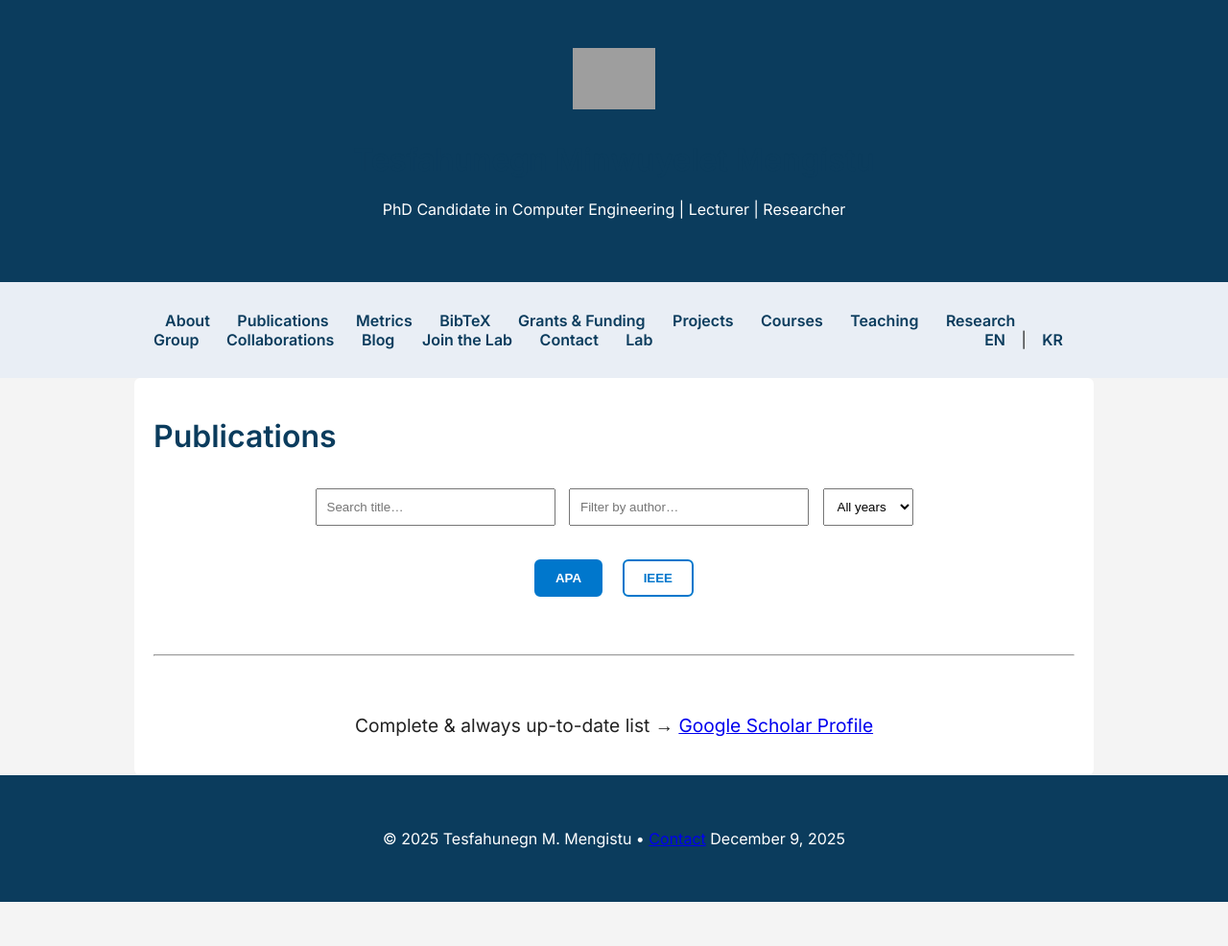
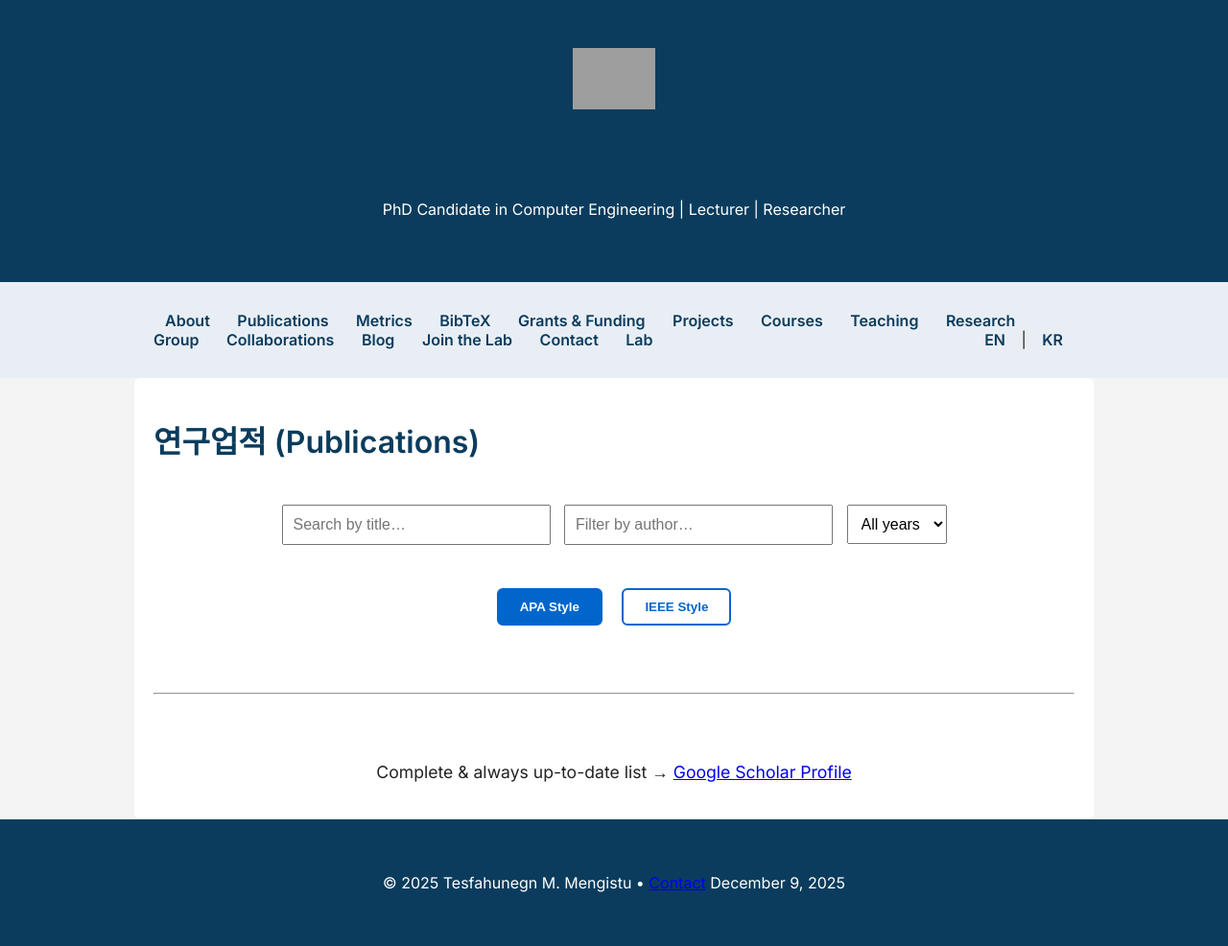
Before and after one commit to Tesfahunegn369/tesfahunegn369.github.io, a Jekyll site: the page built from publications.md, in a window 1280 px wide. Shown: the whole page at 96% size. Built offline with Jekyll 4.4.1, drawn with Linux system fonts in a browser that asks for light colours; before the commit the page ends 940 px from its top, so only the background shows below that; grey boxes are pictures that could not be loaded.

Commit message:
Update publication

```diff
--- a/publications.md
+++ b/publications.md
@@ -3,41 +3,39 @@
 title: Publications
 ---
 
-# Publications
+# 연구업적 (Publications)
 
-<div style="margin:30px 0; text-align:center;">
-  <input type="text" id="search" placeholder="Search title…" style="padding:10px; width:250px; margin:5px;">
-  <input type="text" id="author" placeholder="Filter by author…" style="padding:10px; width:250px; margin:5px;">
-  <select id="year" style="padding:10px; margin:5px;">
+<div style="margin:40px 0; text-align:center;">
+  <input type="text" id="search" placeholder="Search by title…" style="padding:10px; width:280px; margin:5px; font-size:1em;">
+  <input type="text" id="author" placeholder="Filter by author…" style="padding:10px; width:280px; margin:5px; font-size:1em;">
+  <select id="year" style="padding:10px; margin:5px; font-size:1em;">
     <option value="">All years</option>
   </select>
 </div>
 
 <div style="text-align:center; margin-bottom:40px;">
-  <button onclick="setStyle('apa')" id="btn-apa" class="style-btn active">APA</button>
-  <button onclick="setStyle('ieee')" id="btn-ieee" class="style-btn">IEEE</button>
+  <button onclick="setStyle('apa')"   id="btn-apa"   class="style-btn active">APA Style</button>
+  <button onclick="setStyle('ieee')"  id="btn-ieee"  class="style-btn">IEEE Style</button>
 </div>
 
 {% assign pubs_data = site.data.publications %}
-
 {% if pubs_data == empty %}
-  <p>No publications found in <code>_data/publications.yml</code></p>
+  <p>No publications found. Make sure <code>_data/publications.yml</code> exists.</p>
 {% else %}
 
+  {% comment %} Collect all publications with year {% endcomment %}
   {% assign all_pubs = '' | split: '' %}
-
   {% for year_entry in pubs_data %}
     {% assign year = year_entry[0] %}
     {% assign papers = year_entry[1] %}
     {% for p in papers %}
-      {% assign pub = p | merge: { "year": year } %}
-      {% assign pub = pub | merge: { "display_year": year } %}
+      {% assign pub = p | merge: { "display_year": year } %}
       {% assign all_pubs = all_pubs | push: pub %}
     {% endfor %}
   {% endfor %}
 
-  {% assign sorted = all_pubs | sort: 'display_year' | reverse %}
-  {% assign years = sorted | map: 'display_year' | uniq | sort | reverse %}
+  {% assign sorted_pubs = all_pubs | sort: 'display_year' | reverse %}
+  {% assign years = sorted_pubs | map: 'display_year' | uniq | sort: 'display_year' | reverse %}
 
   <script>
     const years = {{ years | jsonify }};
@@ -46,12 +44,12 @@
   </script>
 
   {% for y in years %}
-    <h3 style="margin-top:50px; border-bottom:2px solid #0077cc; padding-bottom:8px; color:#222;">
+    <h3 style="margin-top:60px; border-bottom:2px solid #0066cc; padding-bottom:8px; color:#222;">
       {{ y }}
     </h3>
 
-    <ol style="padding-left:2rem; line-height:1.8;">
-      {% for p in sorted %}
+    <ol class="pub-list">
+      {% for p in sorted_pubs %}
         {% if p.display_year == y %}
           <li class="pub-item"
               data-title="{{ p.title | default: '' | escape }}"
@@ -61,7 +59,7 @@
 
             <strong class="pub-text"></strong>
 
-            <span class="links" style="margin-left:25px; font-size:0.95em;">
+            <span class="pub-links" style="margin-left:20px; font-size:0.95em;">
               {% if p.pdf and p.pdf != '' %}
                 <a href="{{ p.pdf | relative_url }}" target="_blank">[PDF]</a>
               {% endif %}
@@ -81,30 +79,65 @@
       {% endfor %}
     </ol>
   {% endfor %}
-
 {% endif %}
 
+<style>
+.pub-list {
+  counter-reset: pub-counter;
+  padding-left: 0;
+}
+.pub-list li {
+  list-style: none;
+  counter-increment: pub-counter;
+  margin-bottom: 16px;
+  line-height: 1.7;
+}
+.pub-list li::before {
+  content: "[" counter(pub-counter) "] ";
+  font-weight: bold;
+  color: #0066cc;
+  margin-right: 6px;
+}
+.style-btn {
+  padding: 10px 22px;
+  margin: 0 8px;
+  border: 2px solid #0066cc;
+  background: white;
+  color: #0066cc;
+  font-weight: bold;
+  border-radius: 6px;
+  cursor: pointer;
+}
+.style-btn.active {
+  background: #0066cc;
+  color: white;
+}
+.pub-links a {
+  margin: 0 10px;
+  color: #0066cc;
+  text-decoration: none;
+}
+.pub-links a:hover { text-decoration: underline; }
+</style>
+
 <script>
-// APA / IEEE toggle
+// APA / IEEE style toggle
 function setStyle(style) {
   document.querySelectorAll('.pub-item').forEach(el => {
     const a = el.dataset.authors;
     const y = el.dataset.year;
     const t = el.dataset.title;
     const v = el.dataset.venue;
-
     const text = style === 'apa'
-      ? `${a} (${y}). <i>${t}</i>. ${v}.`
-      : `${a}, "${t}," <i>${v}</i>, ${y}.`;
-
+      ? `<strong>${a}</strong> (${y}). <em>${t}</em>. ${v}.`
+      : `<strong>${a}</strong>, "${t}," <em>${v}</em>, ${y}.`;
     el.querySelector('.pub-text').innerHTML = text;
   });
-
   document.getElementById('btn-apa').classList.toggle('active', style==='apa');
   document.getElementById('btn-ieee').classList.toggle('active', style==='ieee');
 }
 
-// Search + filters
+// Search & filters
 function applyFilters() {
   const s = document.getElementById('search').value.toLowerCase();
   const a = document.getElementById('author').value.toLowerCase();
@@ -125,36 +158,14 @@
   document.getElementById('author').addEventListener('input', applyFilters);
   document.getElementById('year').addEventListener('change', applyFilters);
 
-  setStyle('apa');     // default
-  applyFilters();      // show all initially
+  setStyle('apa');   // default style
+  applyFilters();    // show all
 });
 </script>
 
-<style>
-.style-btn {
-  padding: 10px 20px;
-  margin: 0 8px;
-  border: 2px solid #0077cc;
-  background: white;
-  color: #0077cc;
-  font-weight: bold;
-  border-radius: 6px;
-  cursor: pointer;
-}
-.style-btn.active {
-  background: #0077cc;
-  color: white;
-}
-.links a {
-  { margin:0 10px; color:#0061a8; text-decoration:none; }
-.links a:hover { text-decoration:underline; }
-</style>
+<hr style="margin:70px 0;">
 
-<hr style="margin:60px 0">
-
-<p style="text-align:center; font-size:1.2em;">
+<p style="text-align:center; font-size:1.1em;">
   Complete & always up-to-date list →
-  <a href="https://scholar.google.com/citations?user=qgSlPxcAAAAJ" target="_blank">
-    Google Scholar Profile
-  </a>
+  <a href="https://scholar.google.com/citations?user=qgSlPxcAAAAJ" target="_blank">Google Scholar Profile</a>
 </p>
```
